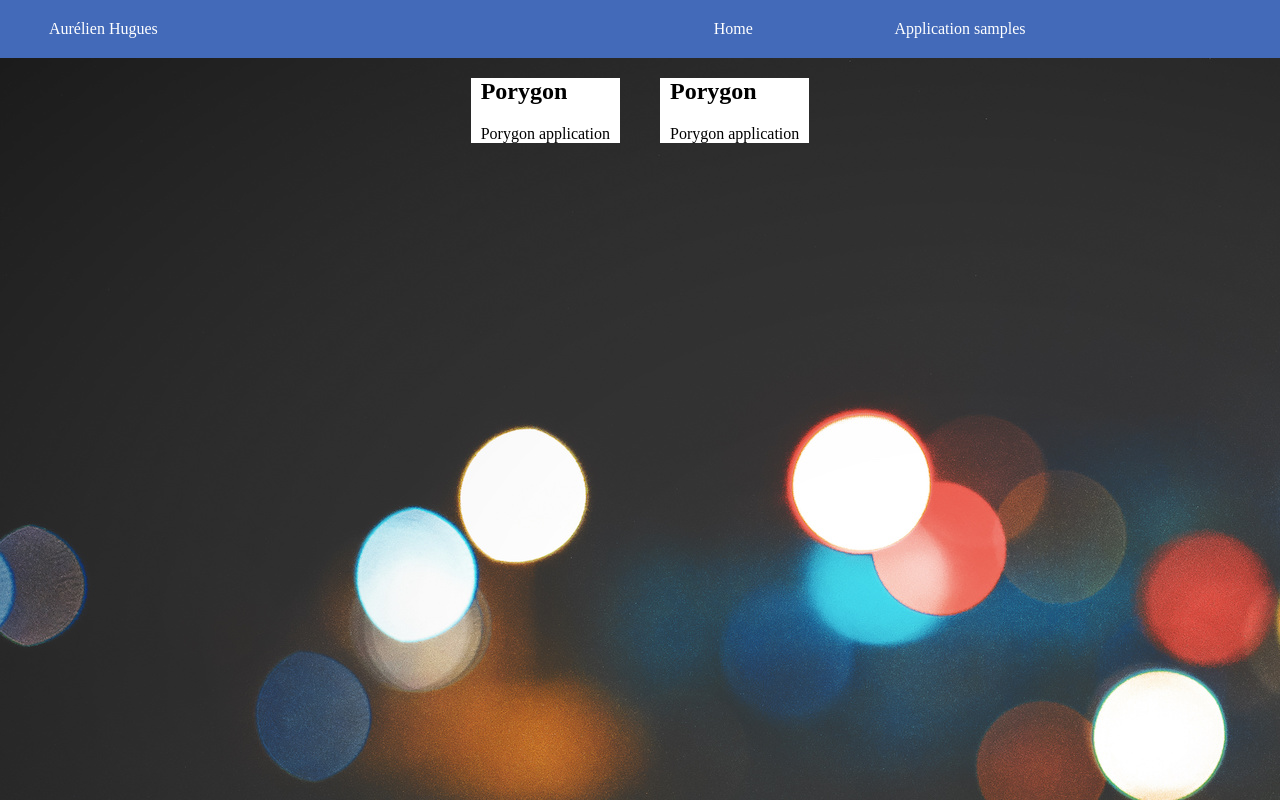
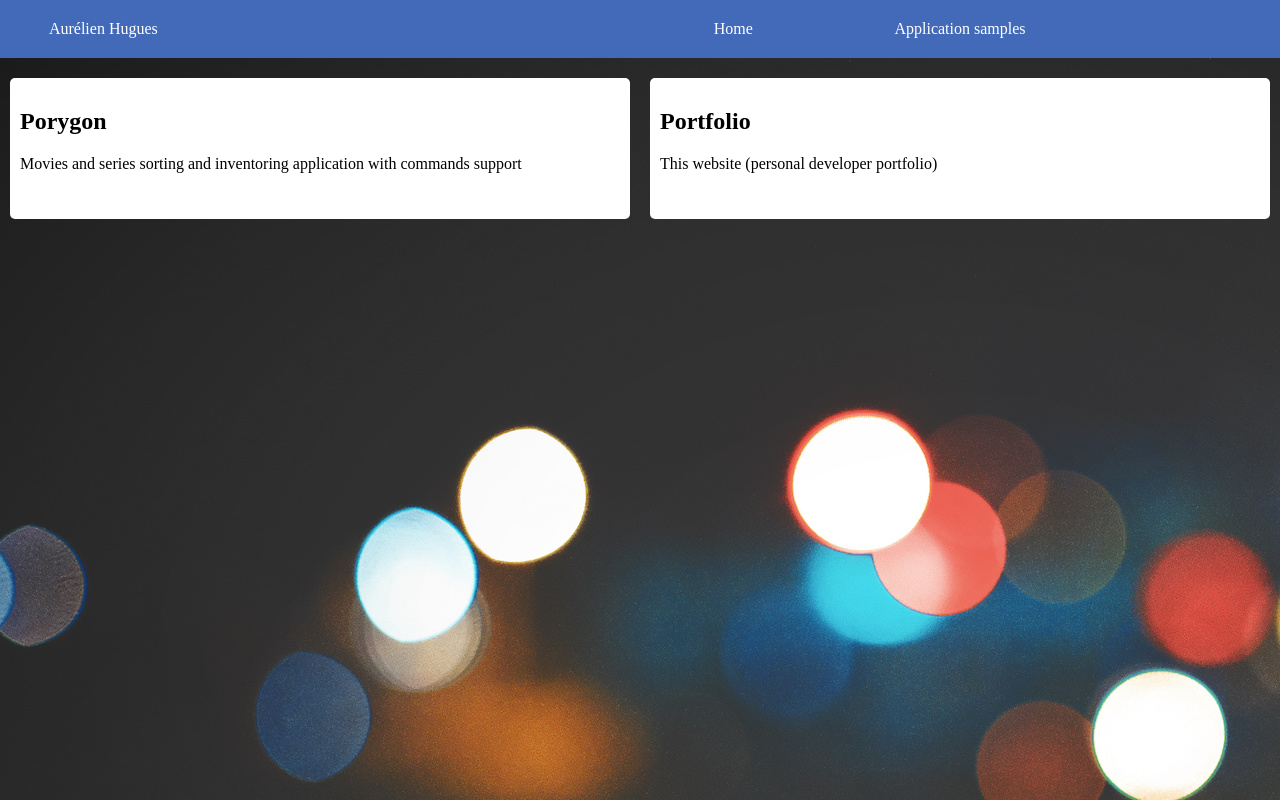
Before and after one commit to aHugues/portfolio, an Angular app: page /samples in a window 1280 px wide. Built offline with nearby package versions, Linux system fonts and the light colour scheme.

Commit message:
Improve grid flow for code samples

```diff
--- a/src/app/samples/samples-list/samples.component.html
+++ b/src/app/samples/samples-list/samples.component.html
@@ -1,8 +1,8 @@
 <div class="samplespage">
 
-  <app-sample [sample]="sample"></app-sample>
-
-  <app-sample [sample]="sample"></app-sample>
+  <div class="sample-wrapper" *ngFor="let sample of samples">
+    <app-sample [sample]="sample"></app-sample>
+  </div>
 
 
 </div>
--- a/src/app/samples/samples-list/samples.component.ts
+++ b/src/app/samples/samples-list/samples.component.ts
@@ -1,6 +1,7 @@
 import { Component, OnInit } from '@angular/core';
 
 import { Sample } from '../sample';
+import { samplesList } from './samples';
 
 @Component({
   selector: 'app-samples',
@@ -8,17 +9,12 @@ import { Sample } from '../sample';
 })
 export class SamplesComponent implements OnInit {
 
-  sample: Sample;
+  samples: Sample[];
 
   constructor() { }
 
   ngOnInit() {
-
-    this.sample = new Sample();
-    this.sample.title = "Porygon";
-    this.sample.description = "Porygon application";
-
-
+    this.samples = samplesList;
   }
 
 }
--- /dev/null
+++ b/src/app/samples/samples-list/samples.ts
@@ -0,0 +1,17 @@
+import { Sample } from '../sample';
+
+let porygonSample = new Sample();
+porygonSample.title = "Porygon";
+porygonSample.description = `
+  Movies and series sorting and inventoring application with commands support
+`;
+
+
+let portfolioSample = new Sample();
+portfolioSample.title = "Portfolio";
+portfolioSample.description = `
+  This website (personal developer portfolio)
+`;
+
+
+export let samplesList = [porygonSample, portfolioSample];
--- a/src/styles/samples.css
+++ b/src/styles/samples.css
@@ -2,13 +2,20 @@
   display: flex;
   flex-direction: row;
   flex-wrap: wrap;
-  justify-content: center;
+  justify-content: space-around;
+  align-items: stretch;
+}
+
+.sample-wrapper {
+  flex: 1;
+  width: 40%;
+  margin: 20px 10px 20px 10px;
+  min-width: 300px;
 }
 
 .sample-container {
+  border-radius: 5px;
   background-color: white;
-  margin-left: 20px;
-  margin-right: 20px;
-  padding-left: 10px;
-  padding-right: 10px;
+  padding: 10px 10px 10px 10px;
+  height: 100%;
 }
```
